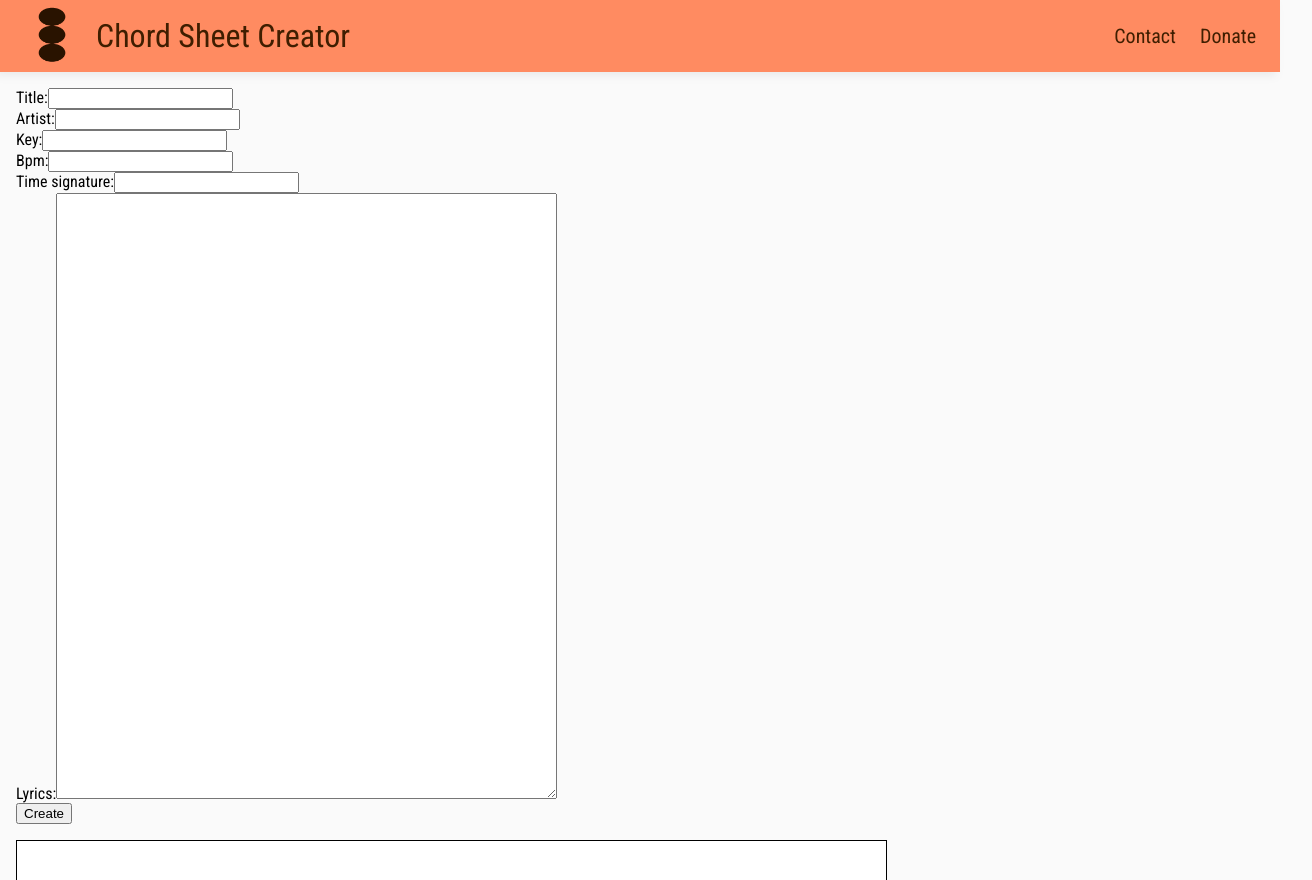
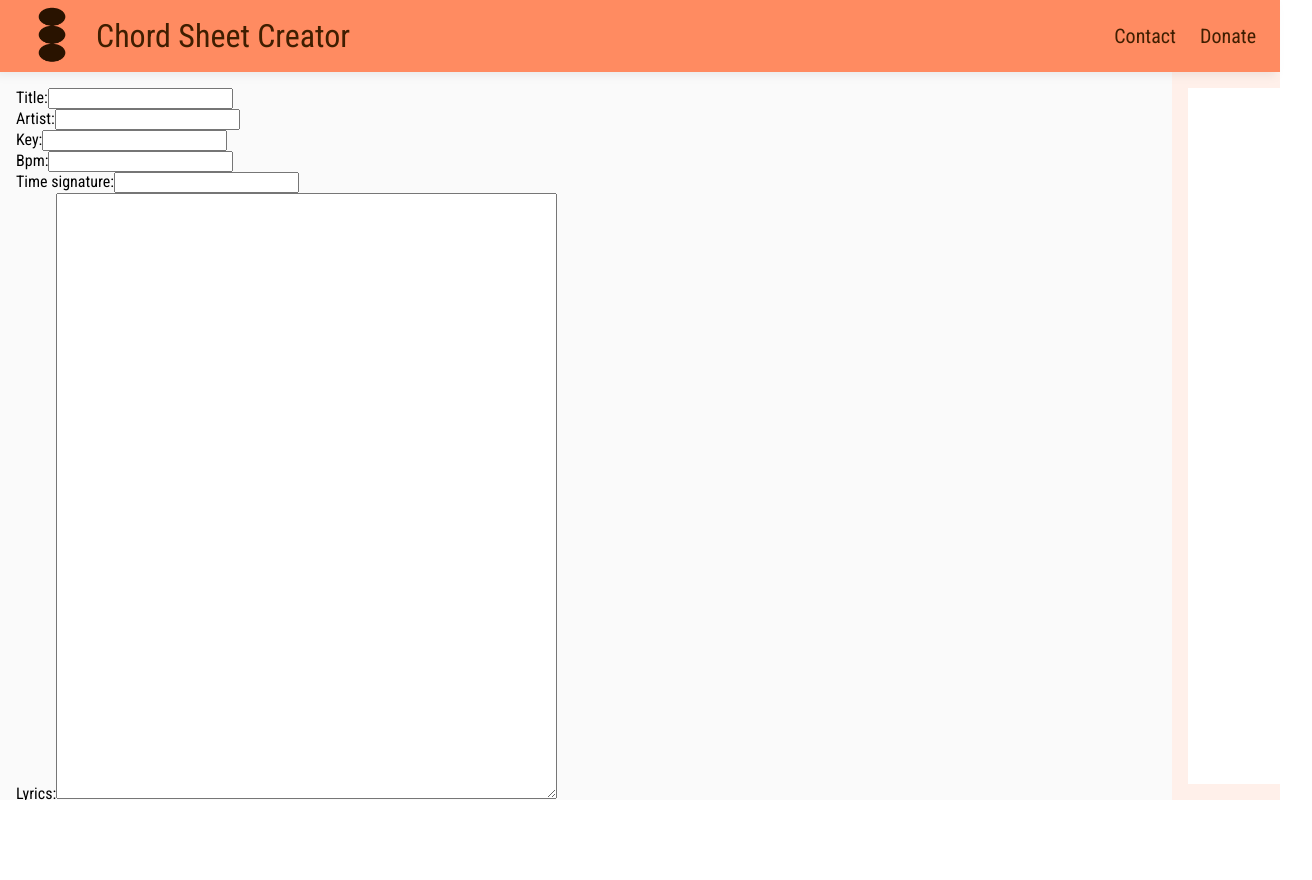
Before and after one commit to occrg/chord-sheet-creator, a Vue app in the folder chord_sheet_creator/: page / in a window 1280 px wide. Shown: the top 880 px of the page, 1312 px wide, since content can reach past the window. After the commit the page ends 800 px from the top, so only its background shows below. Built offline with nearby package versions, Linux system fonts and the light colour scheme.

Commit message:
preview panel now takes up height of container

```diff
--- a/chord_sheet_creator/public/main.css
+++ b/chord_sheet_creator/public/main.css
@@ -1,6 +1,7 @@
 :root {
     --primary-colour: #FF8B61;
     --primary-colour-highlight: #FFC0A9;
+    --primary-colour-light: #FFF0EA;
     --secondary-colour: #3F1E00;
     --neutral-colour: #F0F0F0;
     --primary-font: "Roboto Condensed";
@@ -8,6 +9,19 @@
 
 .horizontal-layout {
     display: flex;
+}
+
+.vertical-layout {
+    display: flex;
+    flex-direction: column;
+}
+
+.fill-space {
+    flex-grow: 1;
+}
+
+.vertical-scroll {
+    overflow-y: auto;
 }
 
 .spread-out {
@@ -31,6 +45,10 @@
 .large-text {
     font-size: 1.25rem;
     line-height: 1.5rem;
+}
+
+.primary-background-light {
+    background-color: var(--primary-colour-light);
 }
 
 .primary-background {
--- a/chord_sheet_creator/src/App.vue
+++ b/chord_sheet_creator/src/App.vue
@@ -5,10 +5,15 @@ import HeaderBar from "./components/header_bar/HeaderBar.vue";
 </script>
 
 <template>
-  <HeaderBar></HeaderBar>
-  <div id="content-container">
-    <ChordSheetInput></ChordSheetInput>
-    <ChordSheetPreviewContainer></ChordSheetPreviewContainer>
+  <div id="app-container" class="vertical-layout">
+    <HeaderBar></HeaderBar>
+    <div id="content-container"
+      class="horizontal-layout
+      fill-space
+      vertical-scroll">
+      <ChordSheetInput></ChordSheetInput>
+      <ChordSheetPreviewContainer></ChordSheetPreviewContainer>
+    </div>
   </div>
 </template>
 
@@ -23,18 +28,13 @@ export default {
 
 body {
   margin: 0;
+}
+
+#app-container {
   background-color: #FAFAFA;
   font-family: var(--primary-font);
-}
-
-#content-container {
-  height: 100%;
-  width: 100%;
+  height: 100vh;
   display: flex;
-  justify-content: left;
-  padding: 1rem;
-  column-gap: 1rem;
-  row-gap: 1rem;
-  flex-wrap: wrap;
+  flex-direction: column;
 }
 </style>
--- a/chord_sheet_creator/src/components/ChordSheetInput.vue
+++ b/chord_sheet_creator/src/components/ChordSheetInput.vue
@@ -7,7 +7,11 @@ const chordSheetStore = useChordSheetStore();
 </script>
 
 <template>
-    <div id="input-section">
+    <div id="input-section"
+      class="fill-space
+      vertical-scroll
+      large-vertical-padding
+      large-horizontal-padding">
         <form v-on:submit.prevent="createChordSheet">
             <label for="song-title-input">Title:</label>
             <input type="text" id="song-title-input" name="song-title-input" required v-model="chordSheetStore.title"><br>
--- a/chord_sheet_creator/src/components/ChordSheetPreview.vue
+++ b/chord_sheet_creator/src/components/ChordSheetPreview.vue
@@ -57,8 +57,7 @@ export default {
     font: 0.9rem "Tahoma";
     display: flex;
     flex-direction: column;
-    width: 210mm;
-    height: 297mm;
+    aspect-ratio: 0.7071;
     padding: 1cm;
     background: white;
 }
--- a/chord_sheet_creator/src/components/ChordSheetPreviewContainer.vue
+++ b/chord_sheet_creator/src/components/ChordSheetPreviewContainer.vue
@@ -3,7 +3,11 @@ import ChordSheetPreview from "./ChordSheetPreview.vue";
 </script>
 
 <template>
-  <div id="chord-sheet-preview-container">
+  <div id="chord-sheet-preview-container"
+    class="horizontal-layout
+    large-horizontal-padding
+    large-vertical-padding
+    primary-background-light">
     <ChordSheetPreview></ChordSheetPreview>
   </div>
 </template>
@@ -13,9 +17,3 @@ export default {
   name: "chord-sheet-preview-container"
 }
 </script>
-
-<style>
-#chord-sheet-preview-container {
-  border: 0.1rem solid;
-}
-</style>
```
Also changed, not shown: 1 other file (tests, documents, lock files or other folders).
